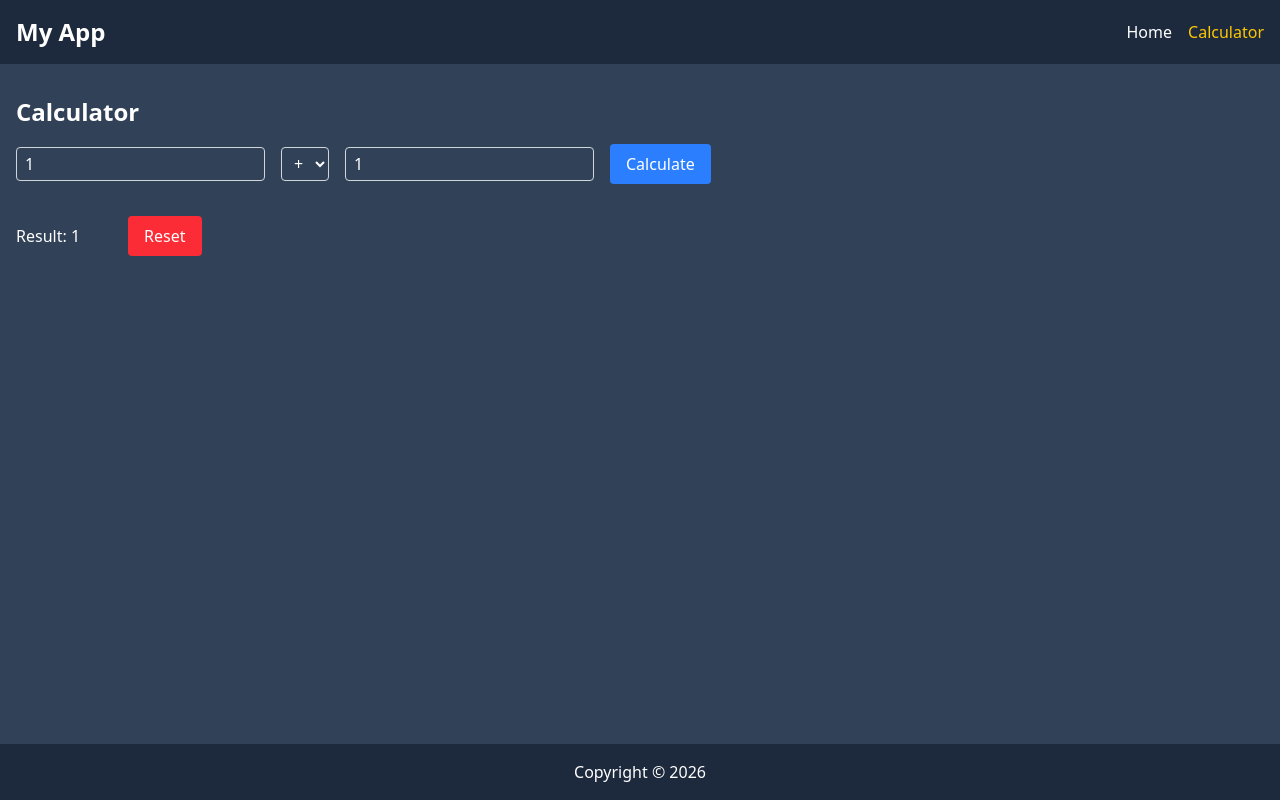
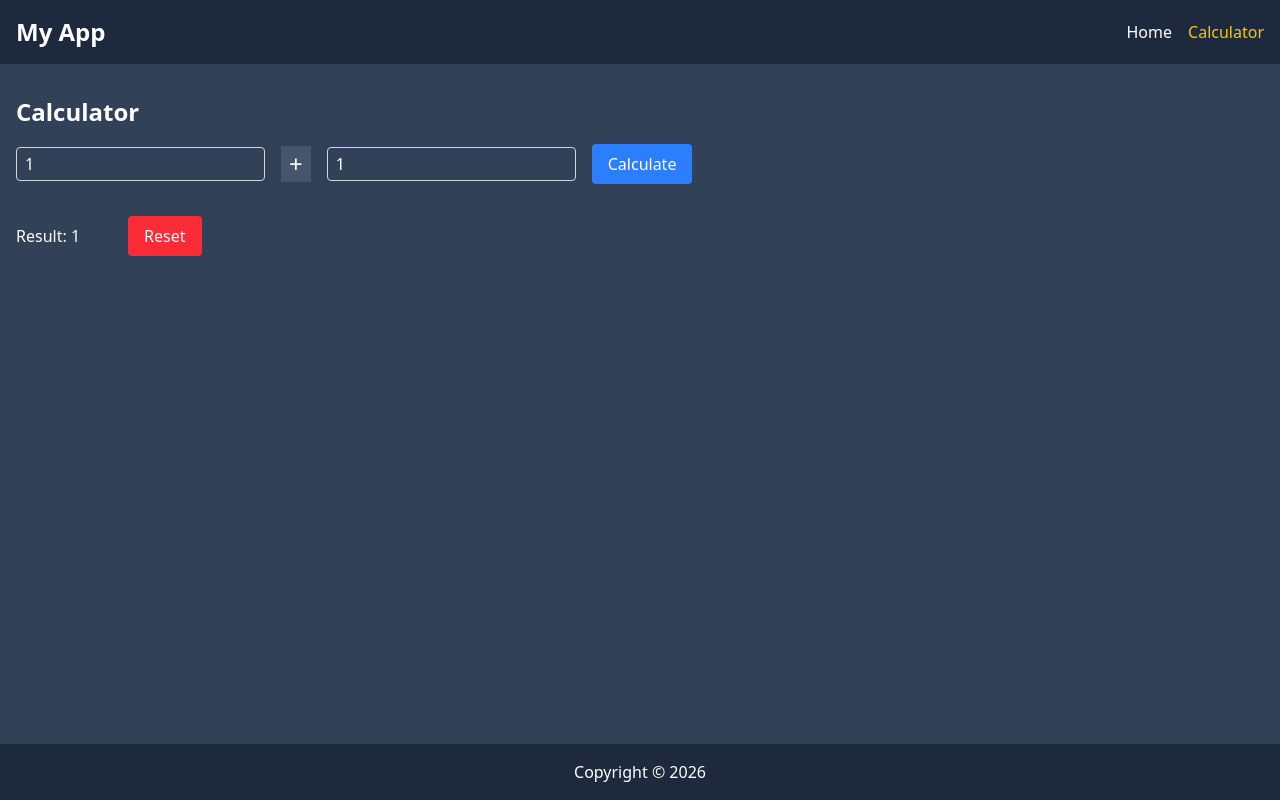
Before and after one commit to seriiserii825/ng-simonov, an Angular app: page /calculator in a window 1280 px wide. Built offline with nearby package versions, Linux system fonts and the light colour scheme.

Commit message:
feat: select shared component

```diff
--- a/src/app/pages/calculator-page/calculator-page.html
+++ b/src/app/pages/calculator-page/calculator-page.html
@@ -2,16 +2,11 @@
   <h2 class="title">Calculator</h2>
   <div class="flex items-center gap-4 mb-8">
     <app-input-shared [(ngModel)]="firstNumber" [name]="'first'" [type]="'number'" />
-    <select
-      class="border border-gray-300 rounded px-2 py-1 bg-slate-700 text-white"
-      name="operation"
-      id="operation"
+    <app-select-shared
       [(ngModel)]="operation"
-    >
-      @for (op of operations; track $index) {
-        <option [value]="op">{{ op }}</option>
-      }
-    </select>
+      [name]="'operation'"
+      [options]="operations"
+    ></app-select-shared>
     <app-input-shared [(ngModel)]="secondNumber" [name]="'second'" [type]="'number'" />
     <app-btn-shared [label]="'Calculate'" (clickEmit)="calculate()"></app-btn-shared>
   </div>
--- a/src/app/pages/calculator-page/calculator-page.ts
+++ b/src/app/pages/calculator-page/calculator-page.ts
@@ -2,21 +2,28 @@ import { Component } from '@angular/core';
 import { FormsModule } from '@angular/forms';
 import { BtnShared } from '../../shared/btn-shared/btn-shared';
 import { InputShared } from '../../shared/input-shared/input-shared';
+import { SelectShared } from '../../shared/select-shared/select-shared';
+import { ISelectOption } from '../../shared/select-shared/interfaces/ISelectOption';
 
 @Component({
   selector: 'app-calculator-page',
-  imports: [FormsModule, BtnShared, InputShared],
+  imports: [FormsModule, BtnShared, InputShared, SelectShared],
   templateUrl: './calculator-page.html',
 })
 export class CalculatorPage {
   firstNumber: number = 1;
   secondNumber: number = 1;
-  operations: string[] = ['+', '-', '*', '/'];
-  operation: string = '+';
+  operations: ISelectOption[] = [
+    { value: '+', label: '+' },
+    { value: '-', label: '-' },
+    { value: '*', label: '*' },
+    { value: '/', label: '/' },
+  ];
+  operation: ISelectOption = this.operations[0];
   result: number = 1;
 
   calculate() {
-    switch (this.operation) {
+    switch (this.operation.value) {
       case '+':
         this.result = this.firstNumber + this.secondNumber;
         break;
@@ -42,7 +49,7 @@ export class CalculatorPage {
   reset() {
     this.firstNumber = 1;
     this.secondNumber = 1;
-    this.operation = '+';
+    this.operation = this.operations[0];
     this.result = 1;
   }
 }
--- /dev/null
+++ b/src/app/shared/select-shared/interfaces/ISelectOption.ts
@@ -0,0 +1,4 @@
+export interface ISelectOption {
+  value: string | number;
+  label: string;
+}
--- /dev/null
+++ b/src/app/shared/select-shared/select-shared.html
@@ -0,0 +1,21 @@
+<div class="relative">
+  <div
+    class="bg-slate-600 text-2xl leading-none h-9 flex items-center justify-center text-white cursor-pointer px-2"
+    [class.opacity-50]="disabled"
+    (click)="toggleOpen()"
+  >
+    <span class="inline-block leading-none">{{ value?.label ?? '—' }}</span>
+  </div>
+  @if (isOpen) {
+    <div class="absolute top-8 left-0 bg-slate-600 text-white z-10">
+      @for (option of options(); track option.value) {
+        <button
+          class="border-0 block w-full cursor-pointer hover:bg-slate-700 p-2"
+          (click)="selectOption(option)"
+        >
+          {{ option.label }}
+        </button>
+      }
+    </div>
+  }
+</div>
--- /dev/null
+++ b/src/app/shared/select-shared/select-shared.ts
@@ -0,0 +1,60 @@
+import { Component, forwardRef, input } from '@angular/core';
+import { ControlValueAccessor, NG_VALUE_ACCESSOR } from '@angular/forms';
+import { ISelectOption } from './interfaces/ISelectOption';
+
+@Component({
+  selector: 'app-select-shared',
+  imports: [],
+  templateUrl: './select-shared.html',
+  providers: [
+    {
+      provide: NG_VALUE_ACCESSOR,
+      useExisting: forwardRef(() => SelectShared),
+      multi: true,
+    },
+  ],
+})
+export class SelectShared implements ControlValueAccessor {
+  options = input.required<ISelectOption[]>();
+  name = input.required<string>();
+
+  value?: ISelectOption;
+  disabled = false;
+  isOpen = false;
+
+  onChange: (value: ISelectOption) => void = () => {};
+  onTouched: () => void = () => {};
+
+  writeValue(value: ISelectOption): void {
+    this.value = value;
+  }
+
+  registerOnChange(fn: (value: ISelectOption) => void): void {
+    this.onChange = fn;
+  }
+
+  registerOnTouched(fn: () => void): void {
+    this.onTouched = fn;
+  }
+
+  setDisabledState(isDisabled: boolean): void {
+    this.disabled = isDisabled;
+  }
+
+  toggleOpen(): void {
+    if (this.disabled) {
+      return;
+    }
+    this.isOpen = !this.isOpen;
+    if (!this.isOpen) {
+      this.onTouched();
+    }
+  }
+
+  selectOption(option: ISelectOption): void {
+    this.value = option;
+    this.onChange(option);
+    this.isOpen = false;
+    this.onTouched();
+  }
+}
```
